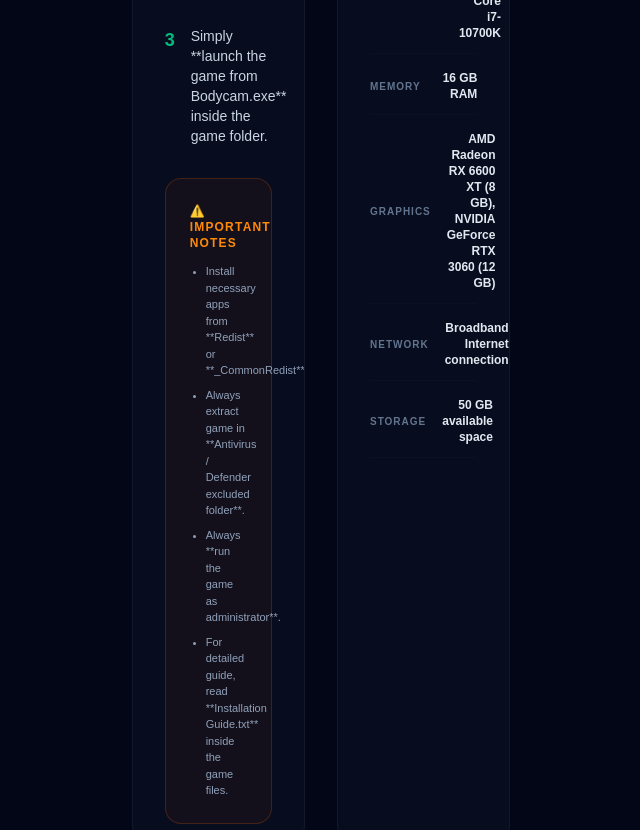
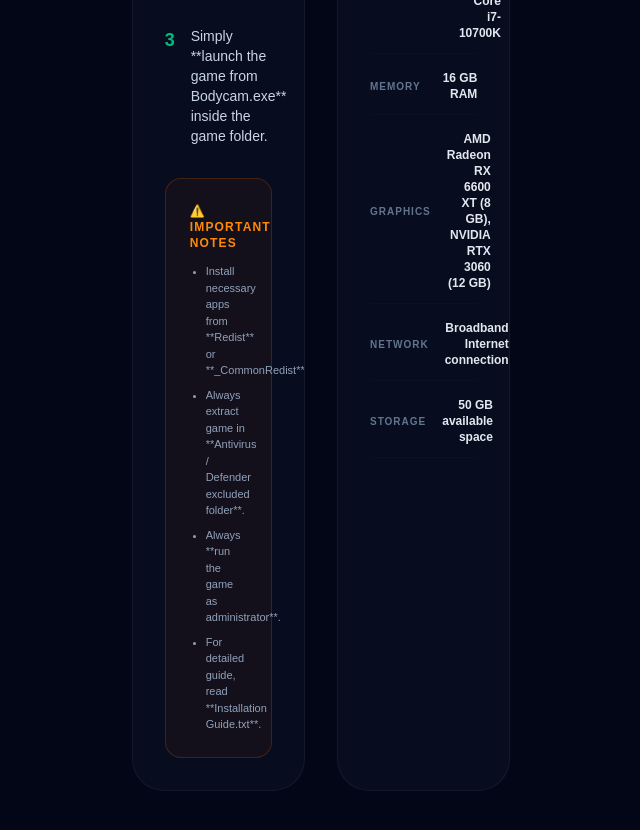
Before and after one commit to willbeneche-cell/pdni-sites, a Next.js app: page /games/bodycam in a window 1280 px wide. Shown: the part 1280-2110 px from the top of the page, without its empty margins (319-959 px from the left). Built offline with nearby package versions, Linux system fonts and the light colour scheme.

Commit message:
ajout de la page bodycam fix

```diff
--- a/src/app/games/bodycam/page.tsx
+++ b/src/app/games/bodycam/page.tsx
@@ -105,11 +105,11 @@
           </motion.div>
 
 
-             {/* --- SECTION GALERIE D'IMAGES --- */}
+{/* --- SECTION GALERIE D'IMAGES --- */}
         <section className="mb-20">
           <h2 className="text-sm font-black uppercase tracking-[0.3em] text-slate-500 mb-8 text-center">Game Screenshots Gallery</h2>
           <div className="grid grid-cols-1 sm:grid-cols-2 lg:grid-cols-4 gap-4">
-            {[ "https://ankergames.net/uploads/screenshots/02-2025/Bodycam%20Steam%20Game_1739438903.webp",
+             {[ "https://ankergames.net/uploads/screenshots/02-2025/Bodycam%20Steam%20Game_1739438903.webp",
              "https://ankergames.net/uploads/screenshots/02-2025/Bodycam%20Reviews_1739438904.webp",
               "https://ankergames.net/uploads/screenshots/02-2025/Bodycam%20Online_1739438904.webp",
               "https://ankergames.net/uploads/screenshots/02-2025/Bodycam%20AnkerGames_1739438904.webp" ].map((src, i) => (
@@ -124,11 +124,11 @@
           </div>
         </section>
 
-        {/* --- SECTION INSTALLATION & CONFIG --- */}
-        <div className="grid grid-cols-1 lg:grid-cols-2 gap-8">
+        {/* --- SECTION INSTALLATION & CONFIG (CORRIGÉE) --- */}
+        <div className="grid grid-cols-1 lg:grid-cols-2 gap-8 items-stretch"> {/* items-stretch force la même hauteur */}
 
           {/* GUIDE D'INSTALLATION */}
-          <div className="bg-slate-900/40 border border-white/5 rounded-[2rem] overflow-hidden">
+          <div className="bg-slate-900/40 border border-white/5 rounded-[2rem] overflow-hidden flex flex-col">
             <div className="p-8 border-b border-white/5 bg-white/[0.02] flex items-center gap-4">
               <div className="p-3 bg-emerald-500/20 rounded-xl text-emerald-500">
                 <svg xmlns="http://www.w3.org/2000/svg" width="24" height="24" viewBox="0 0 24 24" fill="none" stroke="currentColor" strokeWidth="2" strokeLinecap="round" strokeLinejoin="round"><path d="M21 16V8a2 2 0 0 0-1-1.73l-7-4a2 2 0 0 0-2 0l-7 4A2 2 0 0 0 3 8v8a2 2 0 0 0 1 1.73l7 4a2 2 0 0 0 2 0l7-4A2 2 0 0 0 21 16z"></path><polyline points="3.27 6.96 12 12.01 20.73 6.96"></polyline><line x1="12" y1="22.08" x2="12" y2="12"></line></svg>
@@ -139,7 +139,7 @@
               </div>
             </div>
 
-            <div className="p-8 space-y-6">
+            <div className="p-8 space-y-6 flex-1"> {/* flex-1 remplit l'espace vide */}
               <div className="flex gap-4 items-start">
                 <span className="text-emerald-500 font-black text-lg">1</span>
                 <p className="text-sm text-slate-300">Game is **pre-installed / portable**, therefore you do not need to install the game.</p>
@@ -155,21 +155,19 @@
 
               {/* IMPORTANT NOTES */}
               <div className="mt-8 p-6 bg-orange-500/5 border border-orange-500/20 rounded-2xl space-y-3">
-                <h4 className="text-orange-400 font-black text-xs uppercase tracking-widest flex items-center gap-2">
-                    ⚠️ Important Notes
-                </h4>
+                <h4 className="text-orange-400 font-black text-xs uppercase tracking-widest flex items-center gap-2">⚠️ Important Notes</h4>
                 <ul className="text-[11px] text-slate-400 space-y-2 list-disc pl-4">
                   <li>Install necessary apps from **Redist** or **_CommonRedist**.</li>
                   <li>Always extract game in **Antivirus / Defender excluded folder**.</li>
                   <li>Always **run the game as administrator**.</li>
-                  <li>For detailed guide, read **Installation Guide.txt** inside the game files.</li>
+                  <li>For detailed guide, read **Installation Guide.txt**.</li>
                 </ul>
               </div>
             </div>
           </div>
 
           {/* SYSTEM REQUIREMENTS */}
-          <div className="bg-slate-900/40 border border-white/5 rounded-[2rem] overflow-hidden">
+          <div className="bg-slate-900/40 border border-white/5 rounded-[2rem] overflow-hidden flex flex-col">
             <div className="p-8 border-b border-white/5 bg-white/[0.02] flex items-center gap-4">
               <div className="p-3 bg-emerald-500/20 rounded-xl text-emerald-500">
                 <svg xmlns="http://www.w3.org/2000/svg" width="24" height="24" viewBox="0 0 24 24" fill="none" stroke="currentColor" strokeWidth="2" strokeLinecap="round" strokeLinejoin="round"><rect x="2" y="3" width="20" height="14" rx="2" ry="2"></rect><line x1="8" y1="21" x2="16" y2="21"></line><line x1="12" y1="17" x2="12" y2="21"></line></svg>
@@ -180,15 +178,14 @@
               </div>
             </div>
 
-            <div className="p-8">
+            <div className="p-8 flex-1">
               <p className="text-[10px] font-black text-center text-slate-500 uppercase tracking-[0.2em] mb-8">Requires a 64-bit processor and operating system</p>
-
               <div className="space-y-1">
                 {[
                   { label: "OS", value: "Windows 10/11" },
                   { label: "Processor", value: "AMD Ryzen 7 3800X, Intel Core i7-10700K" },
                   { label: "Memory", value: "16 GB RAM" },
-                  { label: "Graphics", value: "AMD Radeon RX 6600 XT (8 GB), NVIDIA GeForce RTX 3060 (12 GB)" },
+                  { label: "Graphics", value: "AMD Radeon RX 6600 XT (8 GB), NVIDIA RTX 3060 (12 GB)" },
                   { label: "Network", value: "Broadband Internet connection" },
                   { label: "Storage", value: "50 GB available space" },
                 ].map((req, i) => (
```
